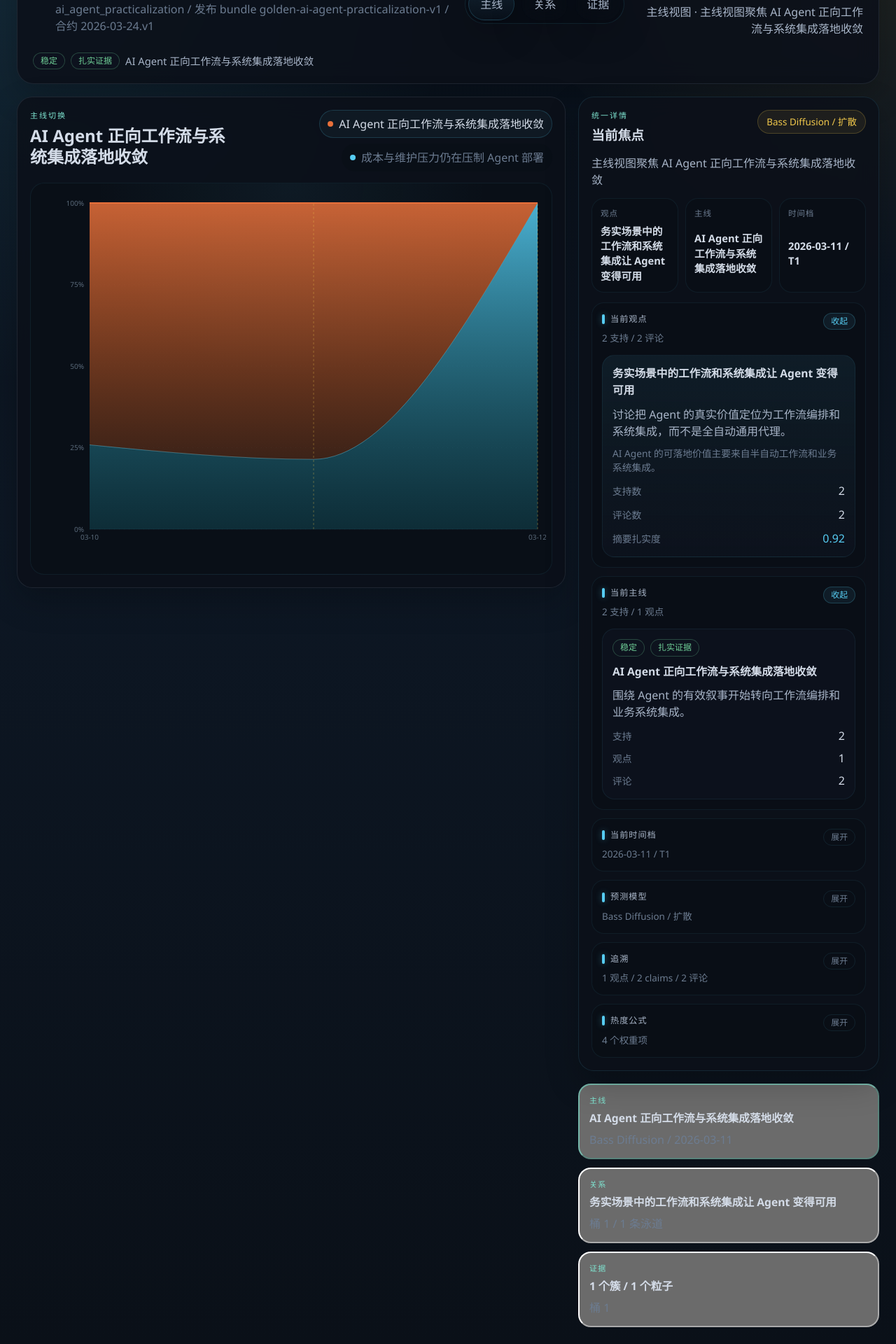
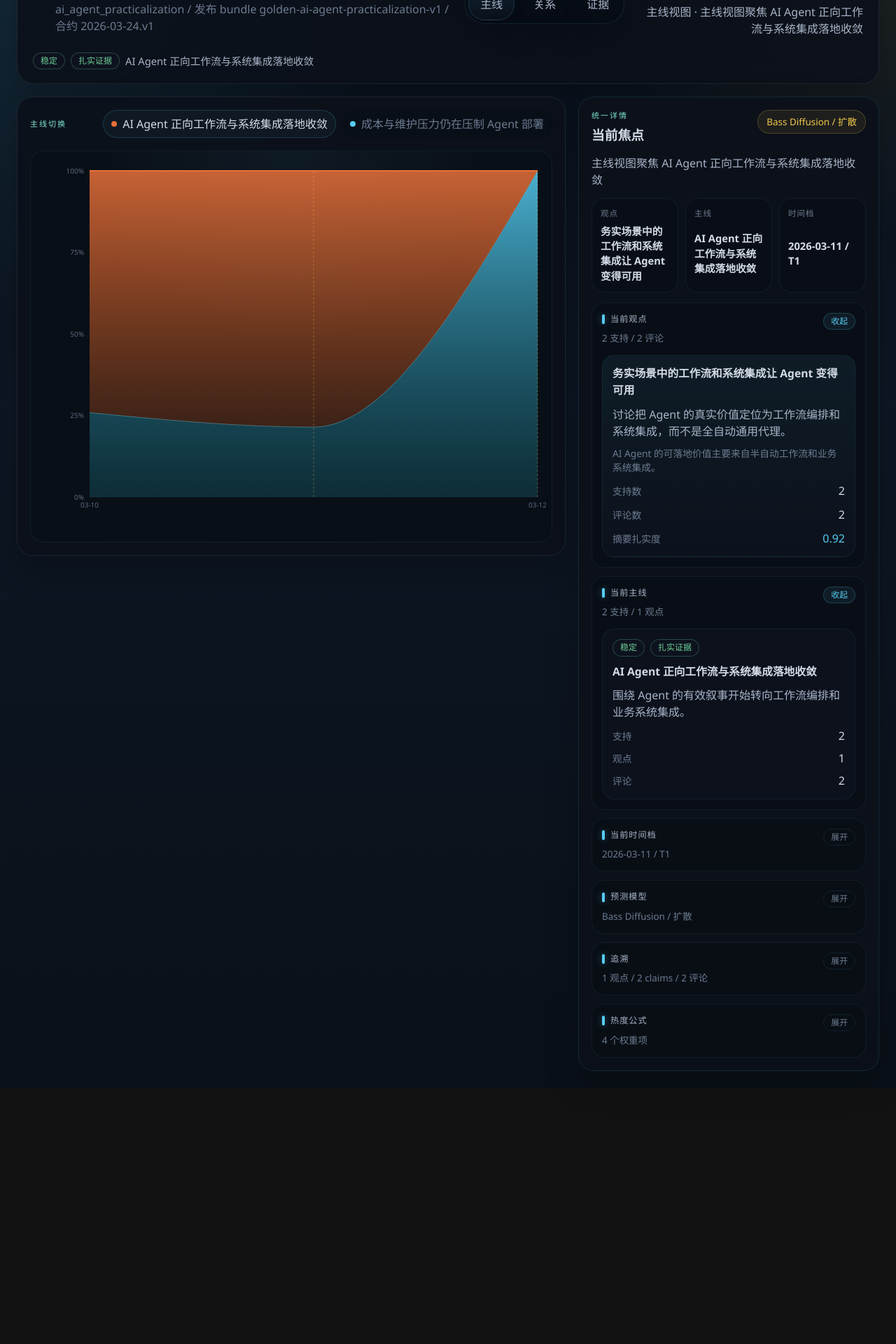
Before and after one commit to dsaj4/Chronos-Voxs, a React (Vite) app in the folder frontend/workspace/: page / in a window 1280 px wide. Shown: the part 131-2051 px from the top of the page at 70% size. After the commit the page ends 1685 px from the top, so only its background shows below. Built offline with nearby package versions, Linux system fonts and the light colour scheme.

Commit message:
feat(frontend): simplify workspace framing

```diff
--- a/frontend/workspace/src/components/StorylineSwitchHeader.tsx
+++ b/frontend/workspace/src/components/StorylineSwitchHeader.tsx
@@ -7,17 +7,13 @@ interface StorylineSwitchHeaderProps {
   activeStorylineId: string | null;
   onStorylineSelect: (storylineId: string) => void;
   eyebrow?: string;
-  title?: string;
-  description?: string | null;
 }
 
 export function StorylineSwitchHeader({
   storylines,
   activeStorylineId,
   onStorylineSelect,
-  eyebrow = "\u4e3b\u7ebf\u5207\u6362",
-  title = "\u4e3b\u7ebf\u7126\u70b9",
-  description = null
+  eyebrow = "\u4e3b\u7ebf\u5207\u6362"
 }: StorylineSwitchHeaderProps) {
   const sortedStorylines = useMemo(
     () => [...storylines].sort((left, right) => left.display_rank - right.display_rank),
@@ -26,11 +22,7 @@ export function StorylineSwitchHeader({
 
   return (
     <div className="storyline-stream__header storyline-switcher">
-      <div className="storyline-switcher__copy">
-        <p className="eyebrow">{eyebrow}</p>
-        <h2 className="storyline-switcher__title">{title}</h2>
-        {description ? <p className="muted storyline-switcher__description">{description}</p> : null}
-      </div>
+      <p className="eyebrow storyline-switcher__eyebrow">{eyebrow}</p>
 
       <div className="storyline-stream__legend">
         {sortedStorylines.map((storyline, index) => {
--- a/frontend/workspace/src/components/ViewStatusCard.tsx
+++ /dev/null
@@ -1,21 +0,0 @@
-interface ViewStatusCardProps {
-  label: string;
-  summary: string;
-  detail: string;
-  isActive: boolean;
-  onSelect: () => void;
-}
-
-export function ViewStatusCard({ label, summary, detail, isActive, onSelect }: ViewStatusCardProps) {
-  return (
-    <button
-      type="button"
-      className={`preview-card ${isActive ? "preview-card--active" : ""}`}
-      onClick={onSelect}
-    >
-      <span className="preview-card__label">{label}</span>
-      <strong className="preview-card__summary">{summary}</strong>
-      <span className="muted">{detail}</span>
-    </button>
-  );
-}
--- a/frontend/workspace/src/styles.css
+++ b/frontend/workspace/src/styles.css
@@ -659,20 +659,16 @@ button {
   display: flex;
   justify-content: space-between;
   gap: 14px;
-  align-items: flex-start;
+  align-items: center;
 }
 
-.storyline-switcher__copy {
-  min-width: 0;
+.storyline-switcher {
+  padding-bottom: 2px;
 }
 
-.storyline-switcher__title {
-  max-width: 34rem;
-  line-height: 1.24;
-}
-
-.storyline-switcher__description {
-  margin: 4px 0 0;
+.storyline-switcher__eyebrow {
+  margin: 0;
+  white-space: nowrap;
 }
 
 .storyline-stream__legend {
@@ -921,31 +917,6 @@ button {
   text-align: left;
 }
 
-.preview-card {
-  display: grid;
-  gap: 6px;
-  padding: 14px;
-  text-align: left;
-  border-radius: 18px;
-  color: inherit;
-  cursor: pointer;
-}
-
-.preview-card--active {
-  border-color: rgba(127, 230, 210, 0.64);
-}
-
-.preview-card__label {
-  text-transform: uppercase;
-  letter-spacing: 0.12em;
-  font-size: 11px;
-  color: #7fe6d2;
-}
-
-.preview-card__summary {
-  font-size: 0.98rem;
-}
-
 .relationship-panel,
 .evidence-panel {
   display: grid;
@@ -1129,19 +1100,20 @@ button {
 }
 
 .evidence-stage__buckets {
-  display: grid;
-  grid-template-columns: repeat(auto-fit, minmax(124px, 1fr));
+  display: flex;
+  flex-wrap: wrap;
   gap: 10px;
 }
 
 .evidence-bucket {
-  display: grid;
-  gap: 6px;
-  padding: 14px;
-  border-radius: 18px;
-  border: 1px solid rgba(86, 204, 242, 0.08);
-  background: rgba(8, 14, 21, 0.76);
-  color: var(--cv-text-primary);
+  display: inline-flex;
+  align-items: center;
+  gap: 8px;
+  padding: 7px 11px;
+  border-radius: 999px;
+  border: 1px solid transparent;
+  background: rgba(9, 15, 22, 0.56);
+  color: var(--cv-text-muted);
   text-align: left;
   cursor: pointer;
   transition: transform 120ms ease, border-color 120ms ease, background 120ms ease;
@@ -1153,8 +1125,9 @@ button {
 }
 
 .evidence-bucket--active {
-  border-color: rgba(86, 204, 242, 0.22);
-  background: linear-gradient(180deg, rgba(18, 34, 48, 0.94), rgba(10, 18, 28, 0.92));
+  color: var(--cv-text-primary);
+  border-color: var(--cv-border-strong);
+  background: rgba(16, 28, 38, 0.88);
 }
 
 .evidence-bucket__eyebrow {
@@ -1162,10 +1135,18 @@ button {
   font-size: 0.74rem;
   letter-spacing: 0.1em;
   text-transform: uppercase;
+  font-family: "JetBrains Mono", monospace;
+}
+
+.evidence-bucket__date {
+  color: inherit;
+  font-weight: 600;
 }
 
 .evidence-bucket__meta {
-  color: var(--cv-text-muted);
+  color: inherit;
+  opacity: 0.72;
+  font-size: 0.78rem;
 }
 
 .evidence-stage__field {
--- a/frontend/workspace/src/views/StorylinePanel.tsx
+++ b/frontend/workspace/src/views/StorylinePanel.tsx
@@ -177,7 +177,6 @@ export function StorylinePanel({ bundle, activeStorylineId, onStorylineSelect }:
         storylines={storylines}
         activeStorylineId={selectedStorylineId}
         onStorylineSelect={onStorylineSelect}
-        title={selectedStoryline?.title ?? bundle.meta.case_title}
       />
 
       <div className="storyline-stream__stage">
--- a/frontend/workspace/src/views/WorkspaceShell.tsx
+++ b/frontend/workspace/src/views/WorkspaceShell.tsx
@@ -1,7 +1,5 @@
 import { Suspense, lazy, useEffect, useMemo, useState } from "react";
 import { StorylineSwitchHeader } from "../components/StorylineSwitchHeader";
-import { ViewStatusCard } from "../components/ViewStatusCard";
-import { formatBucketStart, getPublishedForecastSummary } from "../forecast/seriesModels";
 import type { PublishedBundle } from "../loader/publishedTypes";
 import {
   getEvidencePostureTone,
@@ -106,15 +104,8 @@ export function WorkspaceShell({
     null;
   const relationshipScope = getScopedRelationshipState(bundle, effectiveFocus);
   const evidenceScope = getScopedEvidenceState(bundle, effectiveFocus);
-  const visibleEvidenceClusterCount =
-    evidenceScope.evidenceClusters.length > 0
-      ? evidenceScope.evidenceClusters.length
-      : new Set(evidenceScope.particles.map((particle) => particle.viewpoint_id)).size;
-  const activeForecastSummary =
-    selectedStoryline ? getPublishedForecastSummary(bundle, selectedStoryline.storyline_id) : null;
   const activeModel =
     bundle.meta.available_models.find((model) => model.id === effectiveFocus.selectedModelId) ?? null;
-  const activeModelLabel = activeModel?.label ?? effectiveFocus.selectedModelId;
   const relationshipViewpointTitle =
     relationshipScope.displayViewpointId === null
       ? `\u65e0\u7126\u70b9`
@@ -213,7 +204,6 @@ export function WorkspaceShell({
                   setLocalOverride(null);
                   onStorylineSelect(storylineId);
                 }}
-                title={selectedStoryline?.title ?? bundle.meta.case_title}
               />
 
               {effectiveFocus.activePrimaryView === "relationships" ? (
@@ -270,44 +260,6 @@ export function WorkspaceShell({
             impactSummary={impactSummary}
             onModelChange={onModelChange}
           />
-          <div className="preview-rail">
-            <ViewStatusCard
-              label={`\u4e3b\u7ebf`}
-              summary={selectedStoryline ? selectedStoryline.title : `\u672a\u9009\u4e3b\u7ebf`}
-              detail={
-                activeForecastSummary
-                  ? `${activeModelLabel} / ${formatBucketStart(
-                      activeForecastSummary.bucket_start,
-                      activeForecastSummary.bucket_granularity
-                    )}`
-                  : `${`\u5f53\u524d\u6a21\u578b`} ${activeModelLabel}`
-              }
-              isActive={effectiveFocus.activePrimaryView === "storylines"}
-              onSelect={() => onPrimaryViewChange("storylines")}
-            />
-            <ViewStatusCard
-              label={`\u5173\u7cfb`}
-              summary={relationshipViewpointTitle}
-              detail={
-                relationshipScope.resolvedBucketIndex !== null
-                  ? `${`\u6876`} ${relationshipScope.resolvedBucketIndex} / ${relationshipScope.lanes.length} ${`\u6761\u6cf3\u9053`}`
-                  : `\u5f53\u524d\u6ca1\u6709\u5173\u7cfb\u4e0a\u4e0b\u6587`
-              }
-              isActive={effectiveFocus.activePrimaryView === "relationships"}
-              onSelect={() => onPrimaryViewChange("relationships")}
-            />
-            <ViewStatusCard
-              label={`\u8bc1\u636e`}
-              summary={`${visibleEvidenceClusterCount} ${`\u4e2a\u7c07`} / ${evidenceScope.particles.length} ${`\u4e2a\u7c92\u5b50`}`}
-              detail={
-                evidenceScope.resolvedBucketIndex !== null
-                  ? `${`\u6876`} ${evidenceScope.resolvedBucketIndex}`
-                  : `\u5f53\u524d\u6ca1\u6709\u8bc1\u636e\u5207\u7247`
-              }
-              isActive={effectiveFocus.activePrimaryView === "evidence"}
-              onSelect={() => onPrimaryViewChange("evidence")}
-            />
-          </div>
         </aside>
       </main>
     </div>
```
Also changed, not shown: frontend/workspace/src/views/EvidencePanel.tsx (+72 -12 lines).
